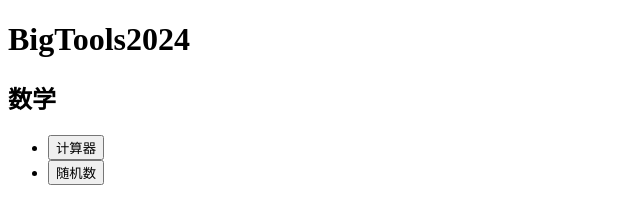
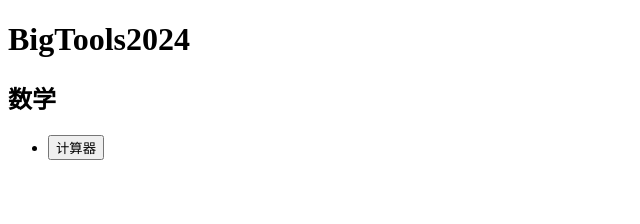
Before and after one commit to bigtools2024/bigtools2024.github.io, a plain HTML site: page index.html in a window 1280 px wide. Shown: the whole page, without its empty margins (0-640 px from the left). Drawn offline with Linux system fonts and the light colour scheme.

Commit message:
Update index.html

```diff
--- a/index.html
+++ b/index.html
@@ -9,7 +9,6 @@
         <h2>数学</h2>
         <ul>
             <li><button onclick='window.location.replace("https://bigtools2024.github.io/maths-calculator.html");'>计算器</button></li>
-            <li><button onclick='window.location.replace("https://bigtools2024.github.io/maths-random.html");'>随机数</button></li>
         </ul>
     </body>
 </html>
```
